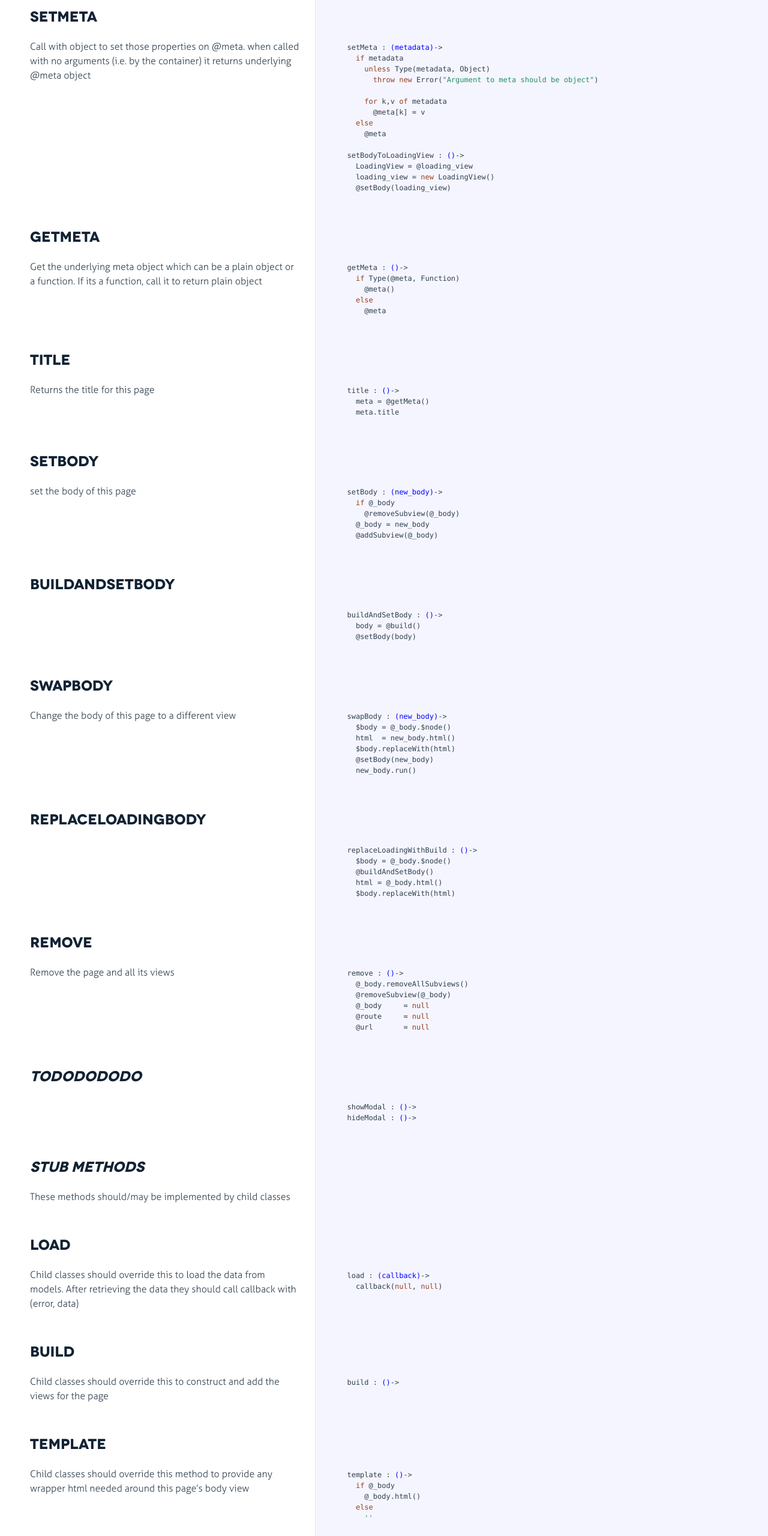
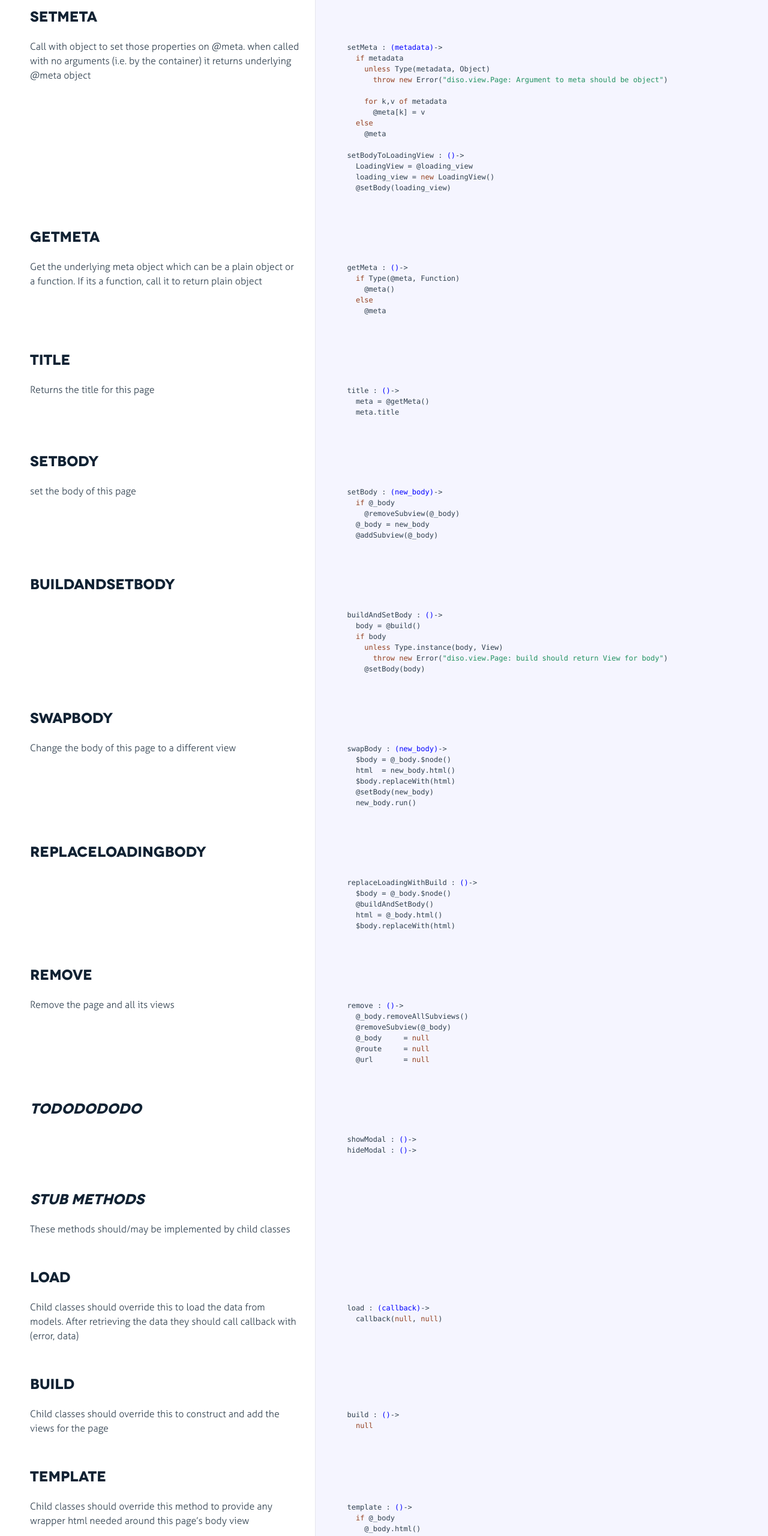
Before and after one commit to disoio/diso.view, a website: page docs/Page.html in a window 1280 px wide. Shown: the part 2220-4780 px from the top of the page at 60% size. Drawn offline with Linux system fonts and the light colour scheme.

Commit message:
only set body if build returns non null. Make sure build returns null or View instance

```diff
--- a/docs/Page.html
+++ b/docs/Page.html
@@ -402,7 +402,7 @@ returns underlying @meta object</p>
             <div class="content"><div class='highlight'><pre>  setMeta : <span class="hljs-function"><span class="hljs-params">(metadata)</span>-&gt;</span>
     <span class="hljs-keyword">if</span> metadata
       <span class="hljs-keyword">unless</span> Type(metadata, Object)
-        <span class="hljs-keyword">throw</span> <span class="hljs-keyword">new</span> Error(<span class="hljs-string">"Argument to meta should be object"</span>)
+        <span class="hljs-keyword">throw</span> <span class="hljs-keyword">new</span> Error(<span class="hljs-string">"diso.view.Page: Argument to meta should be object"</span>)
 
       <span class="hljs-keyword">for</span> k,v <span class="hljs-keyword">of</span> metadata
         <span class="hljs-property">@meta</span>[k] = v
@@ -537,7 +537,10 @@ object</p>
 
             <div class="content"><div class='highlight'><pre>  buildAndSetBody : <span class="hljs-function"><span class="hljs-params">()</span>-&gt;</span>
     body = <span class="hljs-property">@build</span>()
-    <span class="hljs-property">@setBody</span>(body)</pre></div></div>
+    <span class="hljs-keyword">if</span> body
+      <span class="hljs-keyword">unless</span> Type.instance(body, View)
+        <span class="hljs-keyword">throw</span> <span class="hljs-keyword">new</span> Error(<span class="hljs-string">"diso.view.Page: build should return View for body"</span>)
+      <span class="hljs-property">@setBody</span>(body)</pre></div></div>
 
         </li>
 
@@ -748,7 +751,8 @@ views for the page</p>
 
             </div>
 
-            <div class="content"><div class='highlight'><pre>  build : <span class="hljs-function"><span class="hljs-params">()</span>-&gt;</span></pre></div></div>
+            <div class="content"><div class='highlight'><pre>  build : <span class="hljs-function"><span class="hljs-params">()</span>-&gt;</span>
+    <span class="hljs-literal">null</span></pre></div></div>
 
         </li>
 
--- a/package.json
+++ b/package.json
@@ -1,6 +1,6 @@
 {
   "name": "diso.view",
-  "version": "0.0.24",
+  "version": "0.0.25",
   "description": "Views...",
   "license": "MIT",
   "main": "build/index.js",
```
Also changed, not shown: source/Page.coffee (+6 -2 lines), README.md, build/Page.js.
